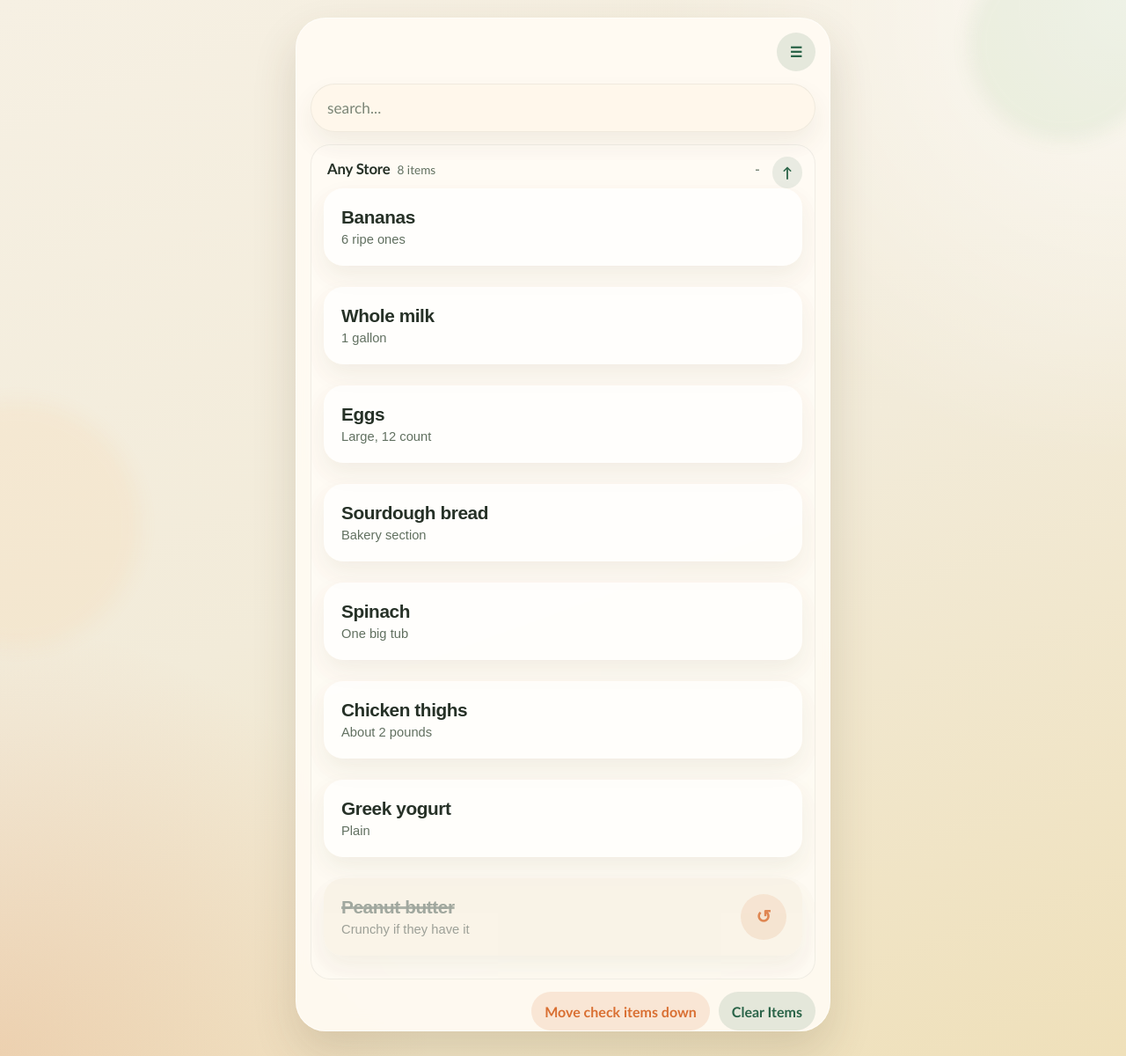
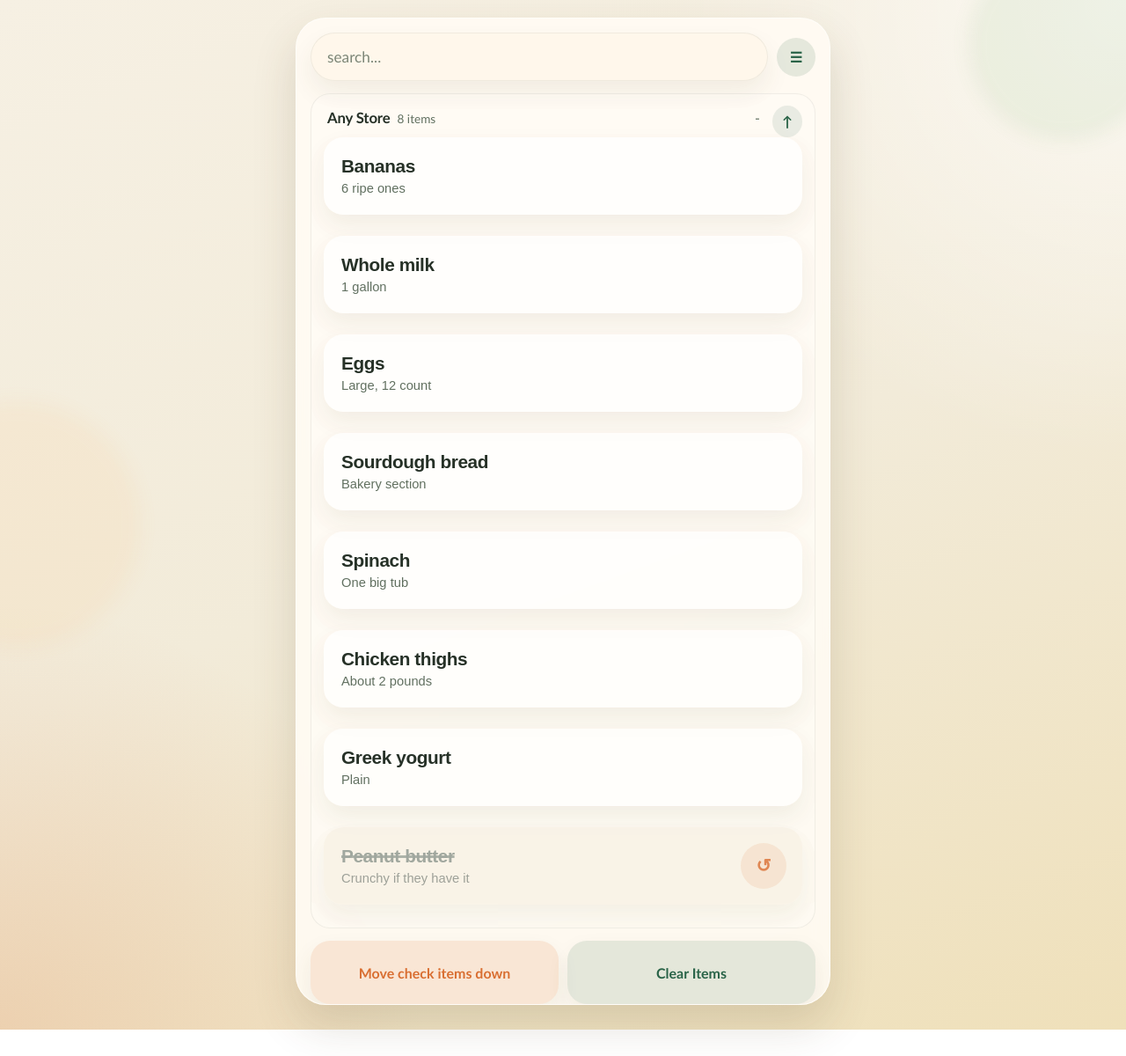
Before and after one commit to sri/glist, a plain HTML site: page index.html in a window 1280 px wide. Shown: the whole page at 88% size. After the commit the page ends 1170 px from the top, so only its background shows below. Drawn offline with Linux system fonts and the light colour scheme.

Commit message:
enlarge shopping footer actions

```diff
--- a/index.html
+++ b/index.html
@@ -131,22 +131,35 @@
 
       .panel-actions {
         display: flex;
+        align-items: center;
         gap: 10px;
         flex-wrap: wrap;
         justify-content: flex-end;
         width: 100%;
       }
 
+      .panel-actions .search-box {
+        flex: 1 1 auto;
+        min-width: 0;
+      }
+
       .search-wrap {
         padding: 0 16px;
       }
 
       .bottom-actions {
-        display: flex;
-        justify-content: flex-end;
+        display: grid;
+        grid-template-columns: repeat(2, minmax(0, 1fr));
         gap: 10px;
-        flex-wrap: wrap;
         padding: 0 16px;
+      }
+
+      .bottom-actions .action-btn {
+        width: 100%;
+        min-height: 72px;
+        border-radius: var(--radius-lg);
+        box-shadow: 0 12px 26px rgba(90, 72, 40, 0.08);
+        font-size: 1rem;
       }
 
       .search-box {
@@ -606,6 +619,10 @@
           grid-template-columns: 1fr;
         }
 
+        .bottom-actions {
+          grid-template-columns: 1fr;
+        }
+
         .catalog-card {
           grid-template-columns: 1fr;
         }
@@ -656,6 +673,7 @@
         .shopping-row,
         .catalog-main,
         .catalog-action,
+        .bottom-actions .action-btn,
         .empty {
           border-color: rgba(181, 209, 255, 0.08);
         }
@@ -665,6 +683,7 @@
         .shopping-row,
         .catalog-main,
         .catalog-action,
+        .bottom-actions .action-btn,
         .empty {
           box-shadow: 0 18px 32px rgba(0, 0, 0, 0.24);
         }
@@ -723,11 +742,6 @@
             <section id="shopping-panel" class="panel panel-front" aria-label="Shopping list">
               <div class="panel-header">
                 <div class="panel-actions">
-                  <button id="show-catalog" class="action-btn alt" type="button" aria-label="All items">☰</button>
-                </div>
-              </div>
-
-              <div class="search-wrap">
                   <label class="search-box" for="shopping-search">
                     <input
                       id="shopping-search"
@@ -736,6 +750,8 @@
                       aria-label="Search shopping list"
                     />
                   </label>
+                  <button id="show-catalog" class="action-btn alt" type="button" aria-label="All items">☰</button>
+                </div>
               </div>
 
               <div id="shopping-list" class="shopping-groups" aria-live="polite"></div>
```
Lines whose indentation alone changed are shown as unchanged.
